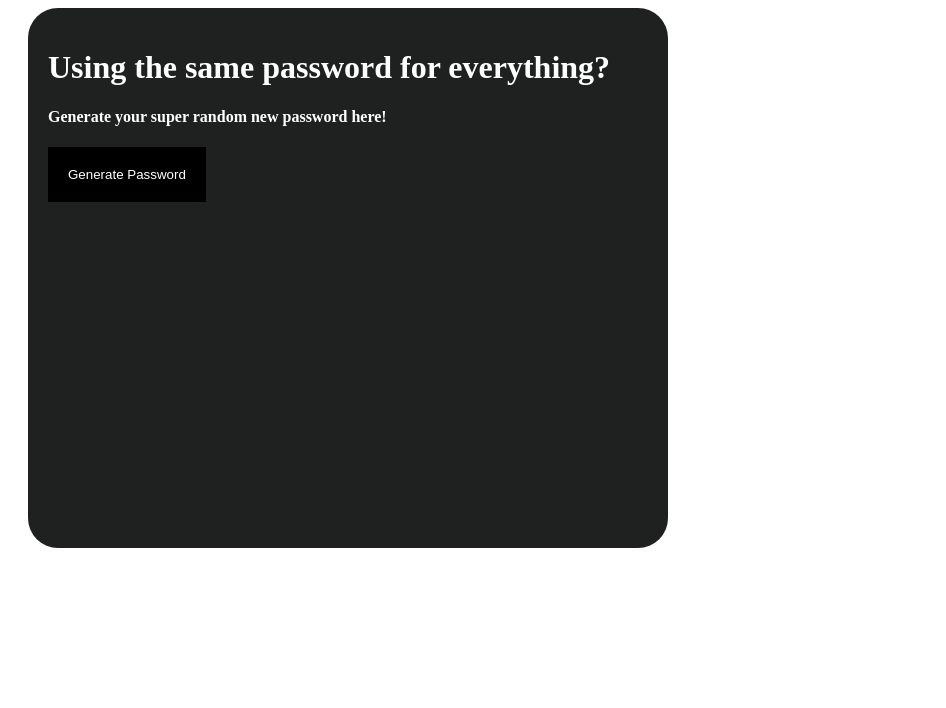
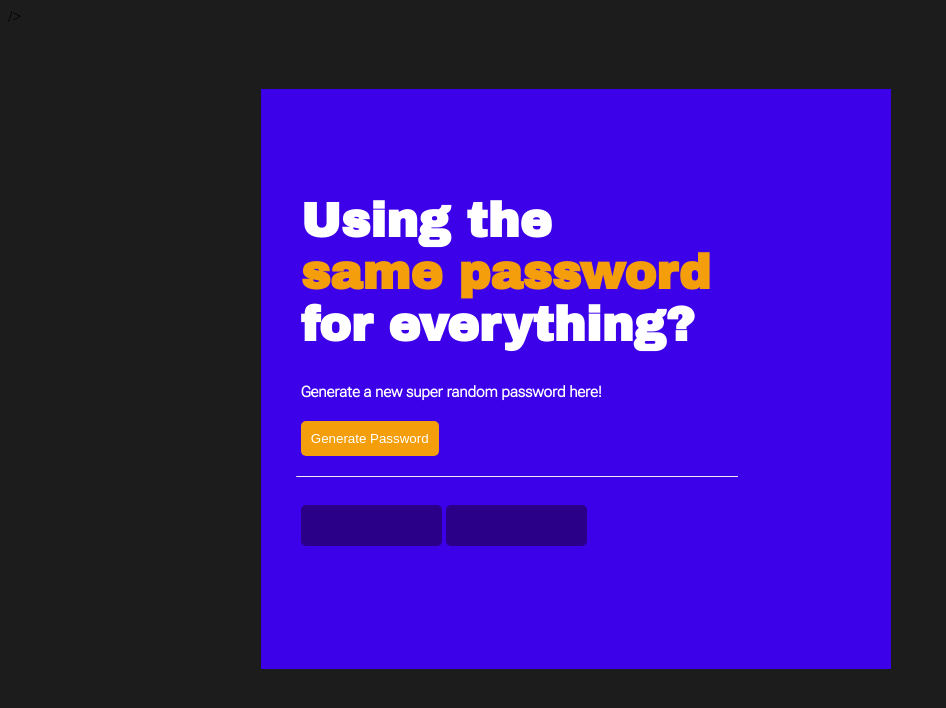
Before and after one commit to R-LaRoi/ScrimbaFrontEndPath, a plain HTML site: page WebBasics/PasswordGenerator/index.html in a window 1280 px wide. Shown: the whole page, without its empty margins (0-946 px from the left). Drawn offline with Linux system fonts and the light colour scheme.

Commit message:
Password Generator

```diff
--- a/WebBasics/Blackjack/styles.css
+++ b/WebBasics/Blackjack/styles.css
@@ -11,6 +11,6 @@ box-shadow: rgba(149, 157, 165, 0.2) 0px 8px 24px;
 }
 
 .title{
-
+font-family: 'Archivo Black', sans-serif;
  padding-top: 10%;
 }
--- a/WebBasics/PasswordGenerator/index.html
+++ b/WebBasics/PasswordGenerator/index.html
@@ -4,16 +4,29 @@
     <meta charset="UTF-8" />
     <meta http-equiv="X-UA-Compatible" content="IE=edge" />
     <meta name="viewport" content="width=device-width, initial-scale=1.0" />
+    <link rel="preconnect" href="https://fonts.googleapis.com" />
+    <link rel="preconnect" href="https://fonts.gstatic.com" crossorigin />
+    <link
+      href="https://fonts.googleapis.com/css2?family=Archivo+Black&family=Didact+Gothic&family=Roboto+Flex:wght@200&display=swap"
+      rel="stylesheet"
+    />
+    />
     <link rel="stylesheet" href="styles.css" />
+
     <title>PasswordGenerator</title>
   </head>
   <body>
     <div class="card">
-      <h1>Using the same password for everything?</h1>
-      <h4>Generate your super random new password here!</h4>
-      <button class="btn-one" id="generate-btn" onclick="generatePassword()">
+      <h1>
+        Using the <br />
+        <span style="color: #f59e0b"> same password </span> <br />for
+        everything?
+      </h1>
+      <h4>Generate a new super random password here!</h4>
+      <button id="generate-btn" onclick="showPassword()">
         Generate Password
       </button>
+      <hr />
       <div class="password-one" id="pwd-one"></div>
       <div class="password-two" id="pwd-two"></div>
     </div>
--- a/WebBasics/PasswordGenerator/index.js
+++ b/WebBasics/PasswordGenerator/index.js
@@ -94,18 +94,22 @@ let characters = [
 
 let pwdLength = 12;
 
-function generatePassword() {
-  let password = "";
-  for (i = 0; i < pwdLength; i++) {
-    let numberSelection = Math.floor(Math.random() * characters.length);
+function showPassword() {
+  function generatePassword() {
+    let password = "";
+    for (i = 0; i < pwdLength; i++) {
+      let numberSelection = Math.floor(Math.random() * characters.length);
+      password += characters[numberSelection];
+    }
+    return password;
+  }
+  let showPwdOne = (document.querySelector("#pwd-one").textContent =
+    generatePassword());
+  let showPwdTwo = (document.querySelector("#pwd-two").textContent =
+    generatePassword());
 
-    password += characters[numberSelection];
+  {
+    showPwdOne;
+    showPwdTwo;
   }
-  let showPwdOne = document.querySelector("#pwd-one");
-  showPwdOne.innerHTML = password;
 }
-
-// let showPwdOne = document.querySelector("#pwd-one");
-// showPwdOne.innerHTML = generatePassword();
-
-// console.log(generatePassword());
--- a/WebBasics/PasswordGenerator/styles.css
+++ b/WebBasics/PasswordGenerator/styles.css
@@ -1,19 +1,57 @@
-.card{
-background-color: rgb(31, 33, 33);
-  width: 600px;
-  height: 500px;
-  color: white;
-  border-radius: 30px;
-  padding: 20px;
-  margin-left: 20px;
+body{
 
+  background-color: #1c1c1c;
 }
 
-button{
+.card{
+  margin-left: 20%;
+  margin-top: 5%;
+width: 550px;
+height: 500px;
+  background-color: #3C00E9;
+  color: white;
+  padding: 2.5rem;
+}
 
-  background-color: black;
+h1 {
+  margin-top: 2%;
+  font-family: 'Archivo Black', sans-serif;
+  padding-top: 10%;
+  font-size: 3em;
+}
+
+h4{
+
+  font-family: 'Roboto Flex', sans-serif;
+    font-size: 15px;
+}
+
+button {
+border: none;
+border-radius: 5px;
+  background-color: #F59E0B;
   color: white;
-  padding: 20px;
-  border: none;
-  border: 15px;
+  padding: 10px;
 }
+
+#pwd-one,
+#pwd-two {
+  margin-top: 20px;
+display: inline-table;
+ font-family: 'Didact Gothic', sans-serif;;
+  color: #F59E0B;
+    border: none;
+      border-radius: 5px;
+      padding: 8px;
+      background-color: #290087;
+      width: 125px;
+      height: 25px;
+      font-size: 16px;
+}
+
+hr{
+  border-top: .5px white;
+margin-top: 20px;
+margin-left: -5px;
+  width: 80% ;
+}
--- a/WebBasics/Scoreboard/styles.css
+++ b/WebBasics/Scoreboard/styles.css
@@ -1,17 +1,10 @@
+body{
+background-color: #1c1c1c;
+
+}
+
 .card{
-  display: grid;
-  grid-template-rows: 1fr;
-  grid-template-columns: 1fr 1fr;
-  gap: 10px;
-background: rgb(2, 0, 36);
-  background: linear-gradient(0deg, rgba(2, 0, 36, 1) 0%, rgba(50, 50, 197, 1) 97%);
-height: 300px;
-width: 400px;
-color: white;
-border-radius: 30px;
-align-items: center;
-margin-left: 20px;
-box-shadow: 0 4px 8px 0 rgba(0, 0, 0, 0.2), 0 6px 20px 0 rgba(0, 0, 0, 0.19);
+background-color: #3C00E9;
 }
 
 
```
